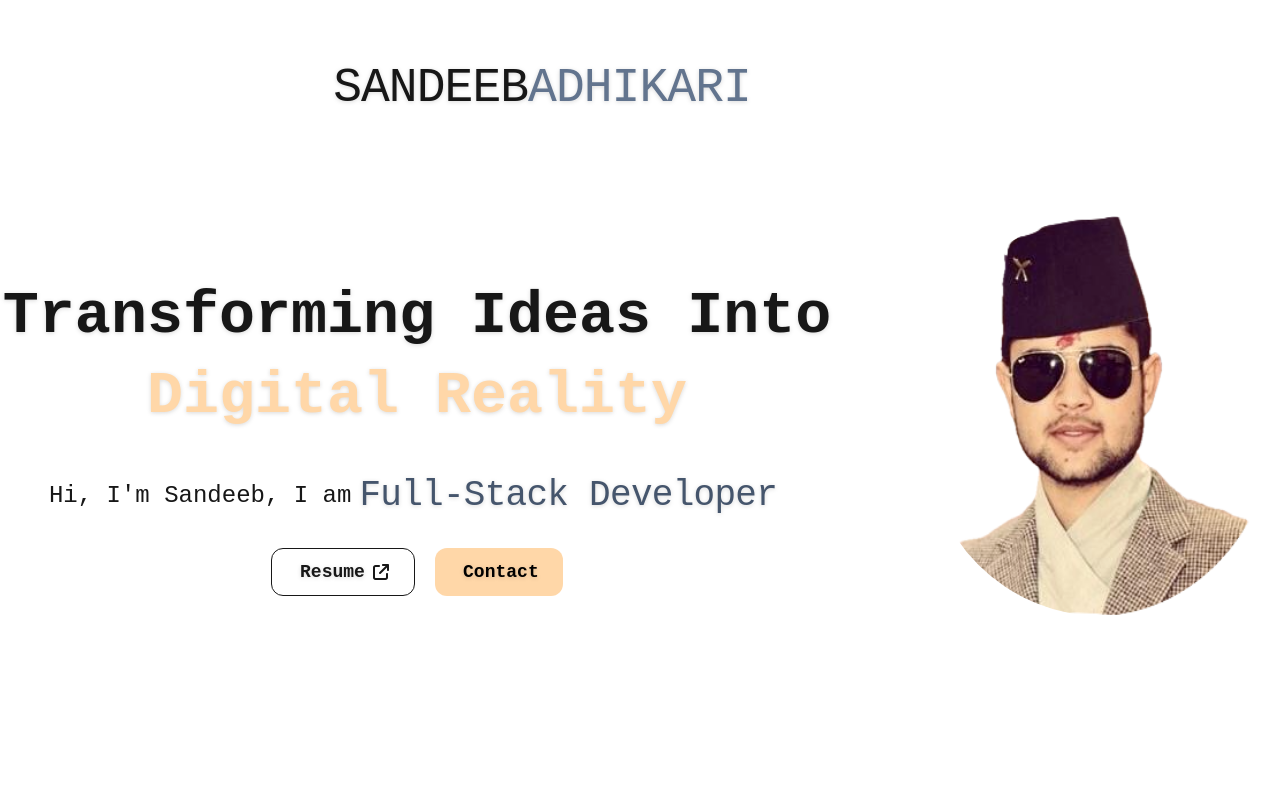
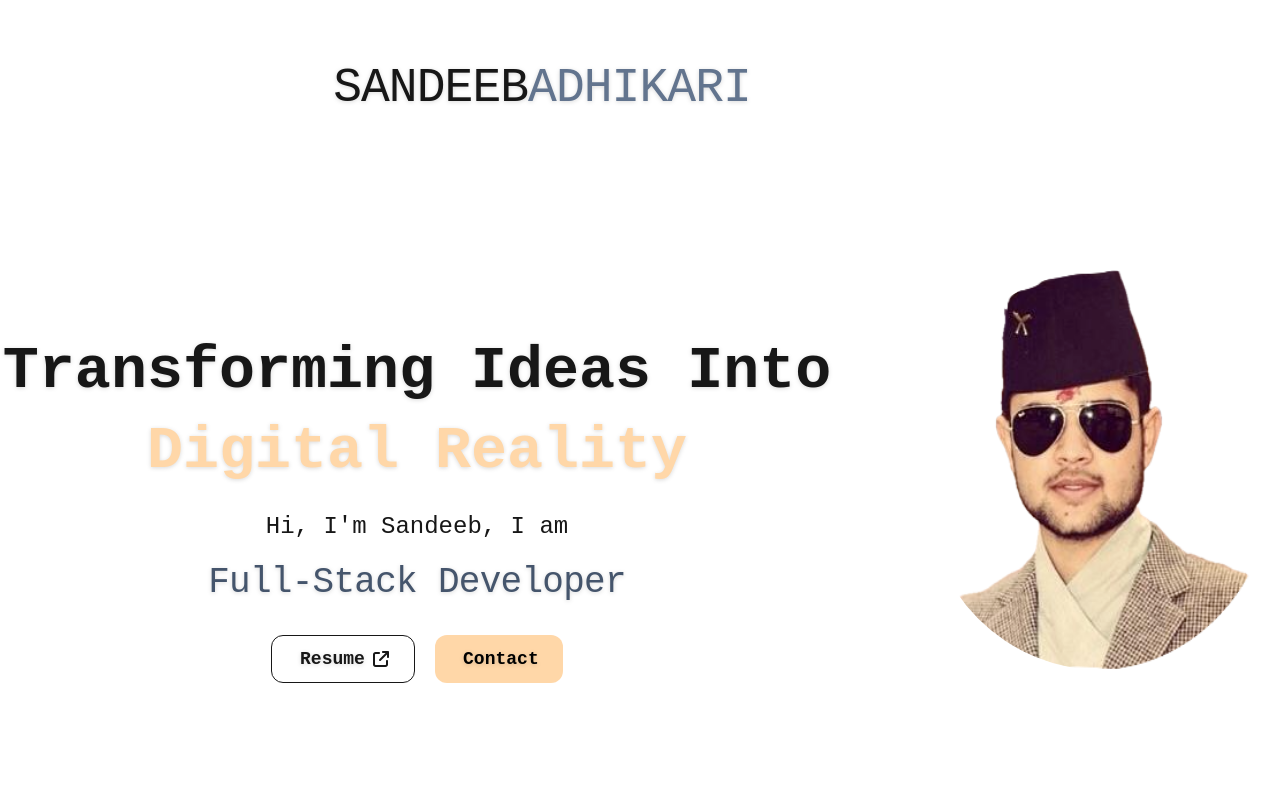
Before and after one commit to SandeebAdhikari/Responsive_Portfolio, a Next.js app: page / in a window 1280 px wide. Shown: the top 800 px of the page. Built offline with nearby package versions, Linux system fonts and the light colour scheme.

Commit message:
rotational text made col

```diff
--- a/components/Profile.tsx
+++ b/components/Profile.tsx
@@ -18,8 +18,8 @@ const Profile = () => {
   const [firstBottonComplete, setFirstBottonComplete] = useState(false);
 
   return (
-    <div className="flex flex-col md:flex-row items-center justify-center gap-24 md:p-10">
-      <div className=" mt-[40px] text-2xl sm:text-3xl md:text-5xl lg:text-6xl">
+    <div className="flex flex-col md:flex-row items-center justify-center gap-24 md:p-10 mt-16 lg:px-12">
+      <div className=" mt-[75px] text-2xl sm:text-3xl md:text-4xl lg:text-6xl">
         <GradualSpacing
           text="Transforming Ideas Into"
           onComplete={() => setFirstGradualComplete(true)}
@@ -33,7 +33,7 @@ const Profile = () => {
           </div>
         )}
         {secondGradualComplete && (
-          <div className="mt-5 flex items-center justify-center">
+          <div className="mt-5 flex flex-col items-center justify-center">
             <motion.h1 variants={headTextAnimation} className="text-2xl">
               Hi, I&apos;m Sandeeb, I am{" "}
             </motion.h1>
```
